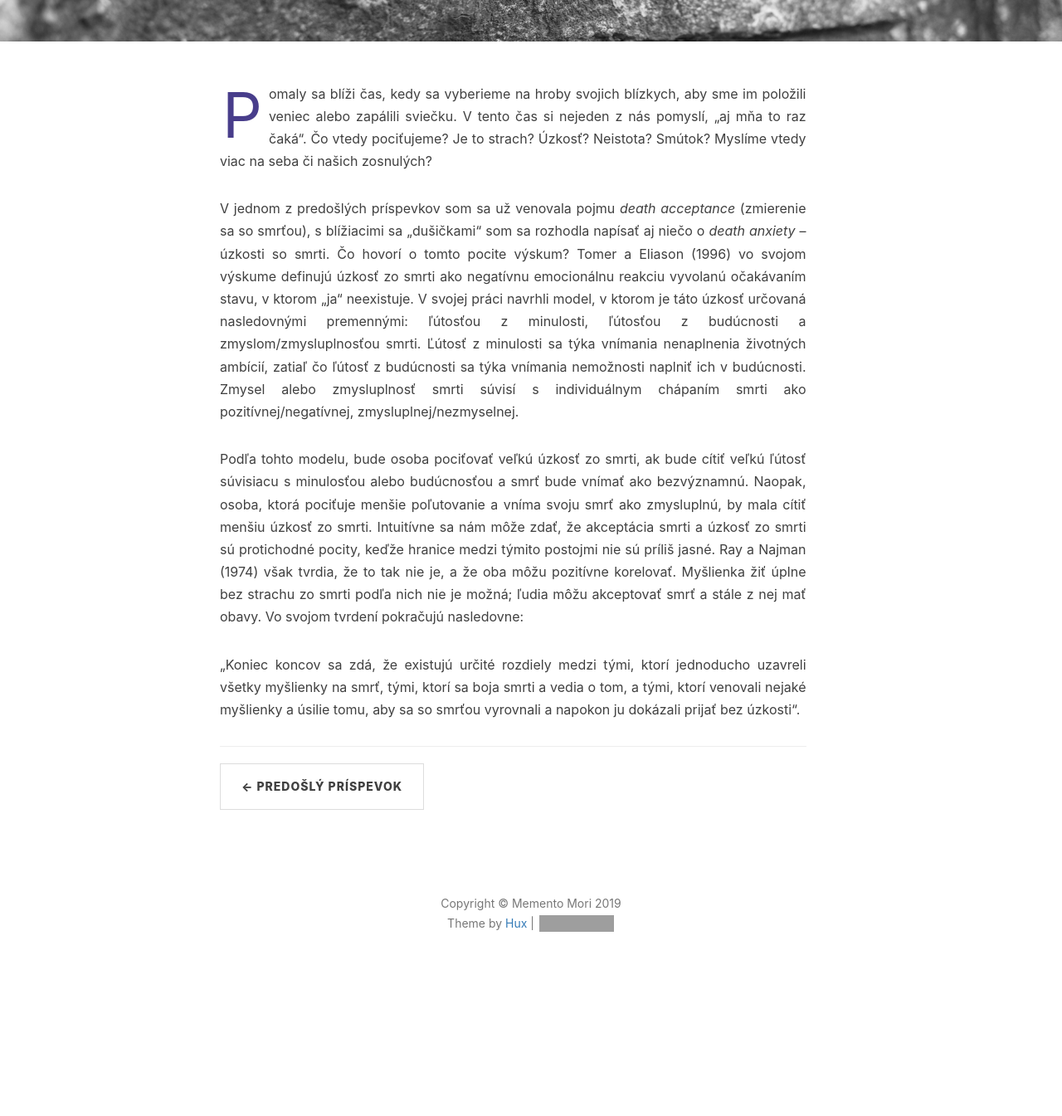
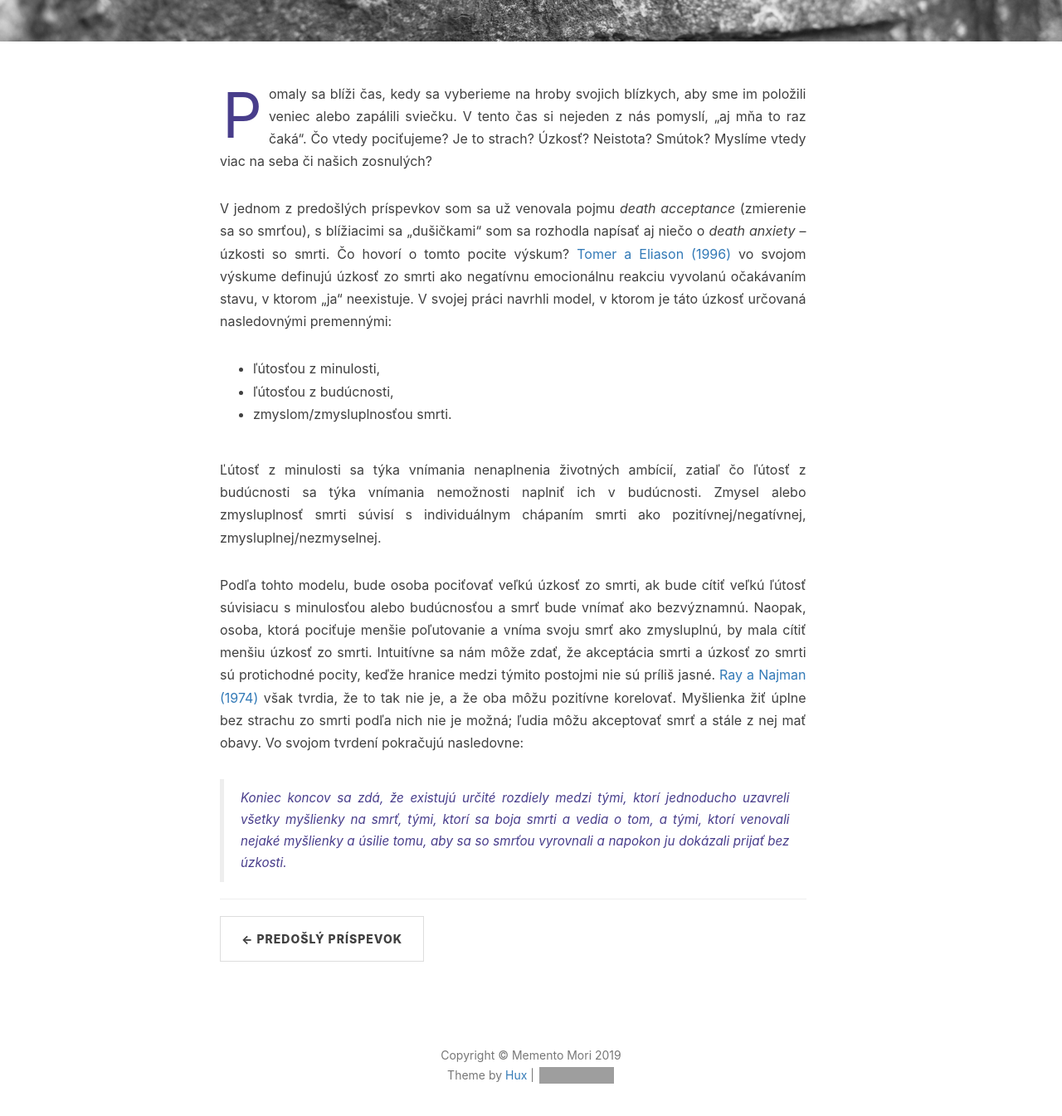
Before and after one commit to karolinadh/karolinadh.github.io, a Jekyll site: the page built from _posts/2019-10-10-death-anxiety.markdown, in a window 1280 px wide and 1400 px high, scrolled down 407 px. Shown: the top 1345 px of the window at 83% size. Built offline with Jekyll 4.4.1, drawn with Linux system fonts in a browser that asks for light colours; nearby versions of some CDN libraries; comment, search, counter and statistics services are not loaded; before the commit the page ends 1624 px from its top, so only the background shows below that; grey boxes are pictures that could not be loaded.

Commit message:
blog post 9 edit links

```diff
--- a/_posts/2019-10-10-death-anxiety.markdown
+++ b/_posts/2019-10-10-death-anxiety.markdown
@@ -15,8 +15,14 @@ tags:
 
 Pomaly sa blíži čas, kedy sa vyberieme na hroby svojich blízkych, aby sme im položili veniec alebo zapálili sviečku. V tento čas si nejeden z nás pomyslí, „aj mňa to raz čaká“. Čo vtedy pociťujeme? Je to strach? Úzkosť? Neistota? Smútok? Myslíme vtedy viac na seba či našich zosnulých?
 
-V jednom z predošlých príspevkov som sa už venovala pojmu <em>death acceptance</em> (zmierenie sa so smrťou), s blížiacimi sa „dušičkami“ som sa rozhodla napísať aj niečo o <em>death anxiety</em> – úzkosti so smrti. Čo hovorí o tomto pocite výskum? Tomer a Eliason (1996) vo svojom výskume definujú úzkosť zo smrti ako negatívnu emocionálnu reakciu vyvolanú očakávaním stavu, v ktorom „ja“ neexistuje. V svojej práci navrhli model, v ktorom je táto úzkosť určovaná nasledovnými premennými: ľútosťou z minulosti, ľútosťou z budúcnosti a zmyslom/zmysluplnosťou smrti. Ľútosť z minulosti sa týka vnímania nenaplnenia životných ambícií, zatiaľ čo ľútosť z budúcnosti sa týka vnímania nemožnosti naplniť ich v budúcnosti. Zmysel alebo zmysluplnosť smrti súvisí s individuálnym chápaním smrti ako pozitívnej/negatívnej, zmysluplnej/nezmyselnej.
+V jednom z predošlých príspevkov som sa už venovala pojmu <em>death acceptance</em> (zmierenie sa so smrťou), s blížiacimi sa „dušičkami“ som sa rozhodla napísať aj niečo o <em>death anxiety</em> – úzkosti so smrti. Čo hovorí o tomto pocite výskum? <a href="https://www.tandfonline.com/doi/abs/10.1080/07481189608252787">Tomer a Eliason (1996)</a> vo svojom výskume definujú úzkosť zo smrti ako negatívnu emocionálnu reakciu vyvolanú očakávaním stavu, v ktorom „ja“ neexistuje. V svojej práci navrhli model, v ktorom je táto úzkosť určovaná nasledovnými premennými:
+<ul>
+	<li>ľútosťou z minulosti,</li>
+	<li>ľútosťou z budúcnosti,</li>
+	<li>zmyslom/zmysluplnosťou smrti.</li>
+</ul>
+Ľútosť z minulosti sa týka vnímania nenaplnenia životných ambícií, zatiaľ čo ľútosť z budúcnosti sa týka vnímania nemožnosti naplniť ich v budúcnosti. Zmysel alebo zmysluplnosť smrti súvisí s individuálnym chápaním smrti ako pozitívnej/negatívnej, zmysluplnej/nezmyselnej.
 
-Podľa tohto modelu, bude osoba pociťovať veľkú úzkosť zo smrti, ak bude cítiť veľkú ľútosť súvisiacu s minulosťou alebo budúcnosťou a smrť bude vnímať ako bezvýznamnú. Naopak, osoba, ktorá pociťuje menšie poľutovanie a vníma svoju smrť ako zmysluplnú, by mala cítiť menšiu úzkosť zo smrti. Intuitívne sa nám môže zdať, že akceptácia smrti a úzkosť zo smrti sú protichodné pocity, keďže hranice medzi týmito postojmi nie sú príliš jasné. Ray a Najman (1974) však tvrdia, že to tak nie je, a že oba môžu pozitívne korelovať. Myšlienka žiť úplne bez strachu zo smrti podľa nich nie je možná; ľudia môžu akceptovať smrť a stále z nej mať obavy. Vo svojom tvrdení pokračujú nasledovne:
+Podľa tohto modelu, bude osoba pociťovať veľkú úzkosť zo smrti, ak bude cítiť veľkú ľútosť súvisiacu s minulosťou alebo budúcnosťou a smrť bude vnímať ako bezvýznamnú. Naopak, osoba, ktorá pociťuje menšie poľutovanie a vníma svoju smrť ako zmysluplnú, by mala cítiť menšiu úzkosť zo smrti. Intuitívne sa nám môže zdať, že akceptácia smrti a úzkosť zo smrti sú protichodné pocity, keďže hranice medzi týmito postojmi nie sú príliš jasné. <a href="https://psycnet.apa.org/record/1975-25330-001">Ray a Najman (1974)</a> však tvrdia, že to tak nie je, a že oba môžu pozitívne korelovať. Myšlienka žiť úplne bez strachu zo smrti podľa nich nie je možná; ľudia môžu akceptovať smrť a stále z nej mať obavy. Vo svojom tvrdení pokračujú nasledovne:
 
-„Koniec koncov sa zdá, že existujú určité rozdiely medzi tými, ktorí jednoducho uzavreli všetky myšlienky na smrť, tými, ktorí sa boja smrti a vedia o tom, a tými, ktorí venovali nejaké myšlienky a úsilie tomu, aby sa so smrťou vyrovnali a napokon ju dokázali prijať bez úzkosti“.
+<blockquote>Koniec koncov sa zdá, že existujú určité rozdiely medzi tými, ktorí jednoducho uzavreli všetky myšlienky na smrť, tými, ktorí sa boja smrti a vedia o tom, a tými, ktorí venovali nejaké myšlienky a úsilie tomu, aby sa so smrťou vyrovnali a napokon ju dokázali prijať bez úzkosti.</blockquote>
```
